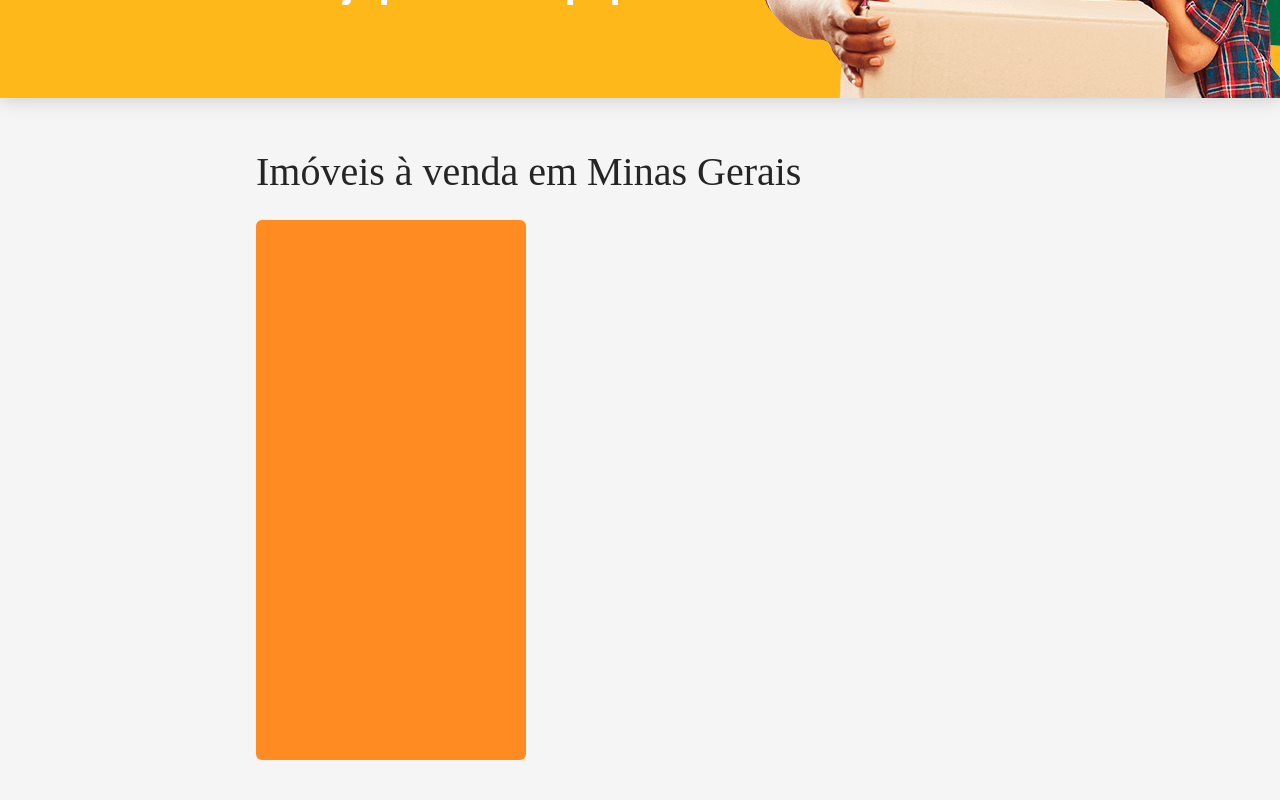
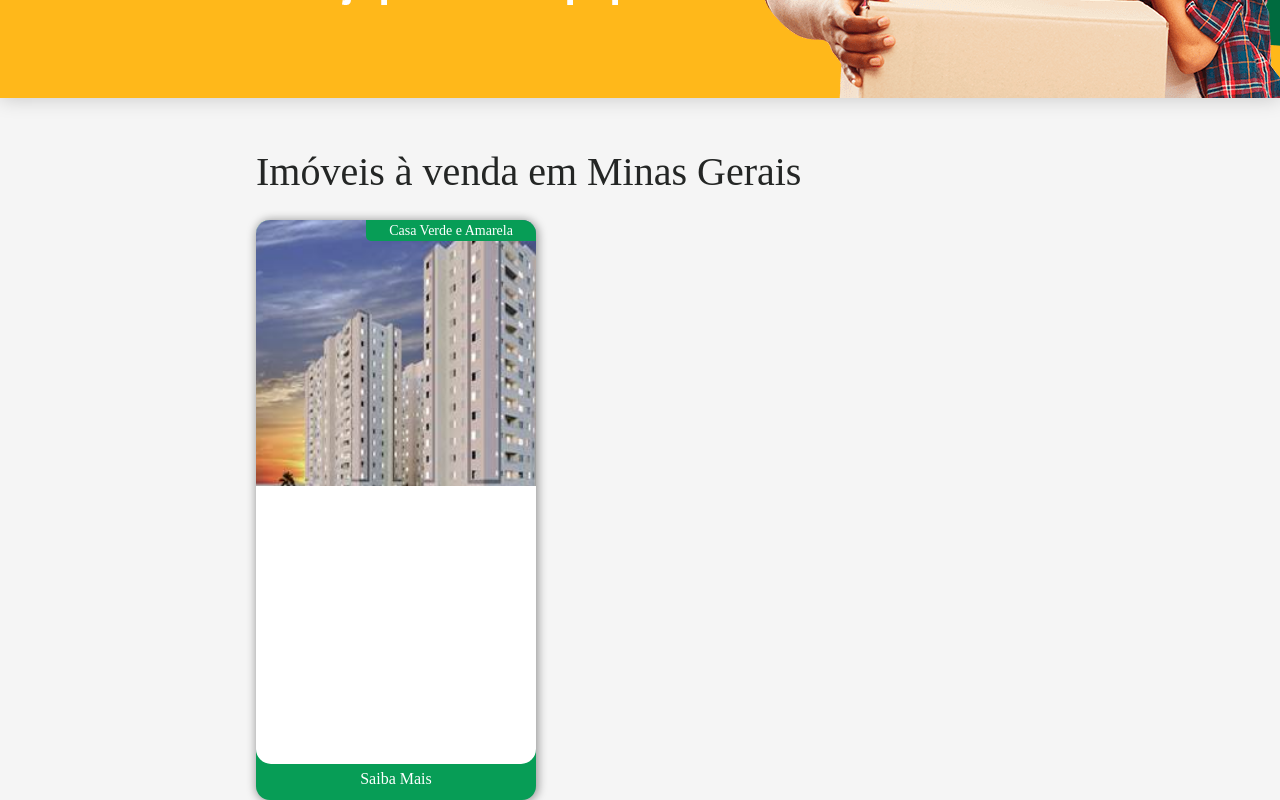
Before and after one commit to samueljansem/mrv-clone, a React (Create React App) app: page / in a window 1280 px wide. Shown: the part 582-1382 px from the top of the page. Before the commit the page ends 1342 px from the top, so only its background shows below. Built offline with nearby package versions, Linux system fonts and the light colour scheme; a web font is replaced by a local one.

Commit message:
add proptypes + card imovel

```diff
--- a/package.json
+++ b/package.json
@@ -7,6 +7,7 @@
     "@testing-library/react": "^11.2.7",
     "@testing-library/user-event": "^12.8.3",
     "fs-extra": "^10.0.0",
+    "prop-types": "^15.7.2",
     "react": "^17.0.2",
     "react-dom": "^17.0.2",
     "react-icons": "^4.3.1",
--- a/src/components/busca-desktop/styles.js
+++ b/src/components/busca-desktop/styles.js
@@ -42,7 +42,7 @@ const SearchTitle = styled.span`
 `;
 
 const BoxChat = styled.div`
-  background: linear-gradient(45deg, var(--color-orange), var(--color-lightorange)) !important;
+  background: linear-gradient(45deg, var(--color-orange), var(--color-lightorange));
   color: var(--color-search);
   height: 92px;
   width: 278px;
--- a/src/components/card-imovel/index.jsx
+++ b/src/components/card-imovel/index.jsx
@@ -1,6 +1,28 @@
 import React from 'react';
-import { Container } from './styles';
+import PropTypes from 'prop-types';
+import {
+  CardImage,
+  Container,
+  ContentWrapper,
+  ImageWrapper,
+  SaibaMais,
+  SeloWrapper,
+} from './styles';
 
-export default function CardImovel() {
-  return <Container />;
+export default function CardImovel({ cardImage }) {
+  return (
+    <Container>
+      <SeloWrapper>Casa Verde e Amarela</SeloWrapper>
+      <ContentWrapper>
+        <ImageWrapper>
+          <CardImage alt="Imóvel" src={cardImage} />
+        </ImageWrapper>
+      </ContentWrapper>
+      <SaibaMais>Saiba Mais</SaibaMais>
+    </Container>
+  );
 }
+
+CardImovel.propTypes = {
+  cardImage: PropTypes.string.isRequired,
+};
--- a/src/components/card-imovel/styles.js
+++ b/src/components/card-imovel/styles.js
@@ -1,14 +1,79 @@
 import styled from 'styled-components';
 
 const Container = styled.div`
-  width: 270px;
-  height: 540px;
-  border-radius: 6px;
-  background: var(--color-orange);
+  width: 280px;
+  height: 580px;
+  border-radius: 14px;
+  background: var(--color-card-detail);
+  overflow: hidden;
+  box-shadow: 1px 1px 10px 1px rgba(1, 1, 1, 0.4);
+  transition: all 0.2s ease-in-out;
+  position: relative;
+
+  &:hover {
+    transform: scale(1.01);
+  }
 `;
 
-const CardImage = styled.img``;
+const ContentWrapper = styled.div`
+  width: 100%auto;
+  height: 544px;
+  top: 0;
+  background: var(--color-white);
+  border-bottom-left-radius: 15px;
+  border-bottom-right-radius: 15px;
+`;
 
-const SaibaMais = styled.button``;
+const CardImage = styled.img`
+  max-width: 100%;
+  height: 266px;
+  object-fit: cover;
+`;
 
-export { Container, CardImage, SaibaMais };
+const ImageWrapper = styled.div`
+  display: flex;
+  width: 100%;
+  height: 266px;
+`;
+
+const SaibaMais = styled.div`
+  bottom: 0;
+  height: 30px;
+  width: 100%;
+  display: flex;
+  font-family: 'averta-bold';
+  color: var(--color-white);
+  justify-content: center;
+  align-items: center;
+`;
+
+const SeloWrapper = styled.div`
+  background: var(--color-card-detail);
+  right: 0;
+  top: 0;
+  width: 170px;
+  height: 21px;
+  position: absolute;
+  display: flex;
+  align-items: center;
+  justify-content: center;
+  border-bottom-left-radius: 5px;
+  font-family: 'averta-regular';
+  font-size: 14px;
+  color: var(--color-white);
+`;
+
+const StatusWrapper = styled.div`
+  width: 100%;
+  padding-left: 15px;
+`;
+
+export {
+  Container,
+  CardImage,
+  SaibaMais,
+  ContentWrapper,
+  ImageWrapper,
+  SeloWrapper,
+  StatusWrapper,
+};
--- a/src/pages/home/index.jsx
+++ b/src/pages/home/index.jsx
@@ -8,6 +8,7 @@ import {
   CardImovel,
 } from '../../components';
 import { Container, DobraImoveis, TituloDobraImoveis } from './styles';
+import CardImage from '../../assets/img/example-card.jpg';
 
 function Home() {
   return (
@@ -19,7 +20,7 @@ function Home() {
       <MenuMobile />
       <DobraImoveis>
         <TituloDobraImoveis>Imóveis à venda em Minas Gerais</TituloDobraImoveis>
-        <CardImovel />
+        <CardImovel cardImage={CardImage} />
       </DobraImoveis>
     </Container>
   );
--- a/src/pages/home/styles.js
+++ b/src/pages/home/styles.js
@@ -6,6 +6,8 @@ const Container = styled.div`
 `;
 
 const DobraImoveis = styled.div`
+  display: block;
+  justify-content: space-between;
   width: 100%;
   box-sizing: border-box;
   top: 659px;
@@ -14,6 +16,7 @@ const DobraImoveis = styled.div`
 `;
 
 const TituloDobraImoveis = styled.h1`
+  width: 100%;
   font-size: 40px;
   font-family: 'averta-bold';
   font-weight: 400;
--- a/src/styles/Colors.js
+++ b/src/styles/Colors.js
@@ -8,6 +8,7 @@ const Colors = {
   lightgray: '#d3d3d3',
   black: '#000000',
   lightblack: '#242625',
+  cardDetail: '#079d56',
 };
 
 export default Colors;
--- a/src/styles/GlobalStyles.js
+++ b/src/styles/GlobalStyles.js
@@ -29,7 +29,7 @@ export default createGlobalStyle`
   html {
     height: 100%;
     width: 100%;
-    background: #f5f5f5;
+    background: var(--color-background);
     overflow-y: scroll;
     overflow-x: hidden;
   }
@@ -37,6 +37,7 @@ export default createGlobalStyle`
   :root {
     --color-search: #006b3f;
     --color-lightgreen: #00d38d;
+    --color-card-detail: #079d56;
     --color-orange: #ff8b22;
     --color-lightorange: #ffb719;
     --color-background: #f5f5f5;
@@ -45,5 +46,6 @@ export default createGlobalStyle`
     --color-lightgray: #d3d3d3;
     --color-black: #000000;
     --color-lightblack: #242625;
+    --color-yellow: #ffb719;
   }
 `;
```
Also changed, not shown: src/assets/img/example-card.jpg (added).
